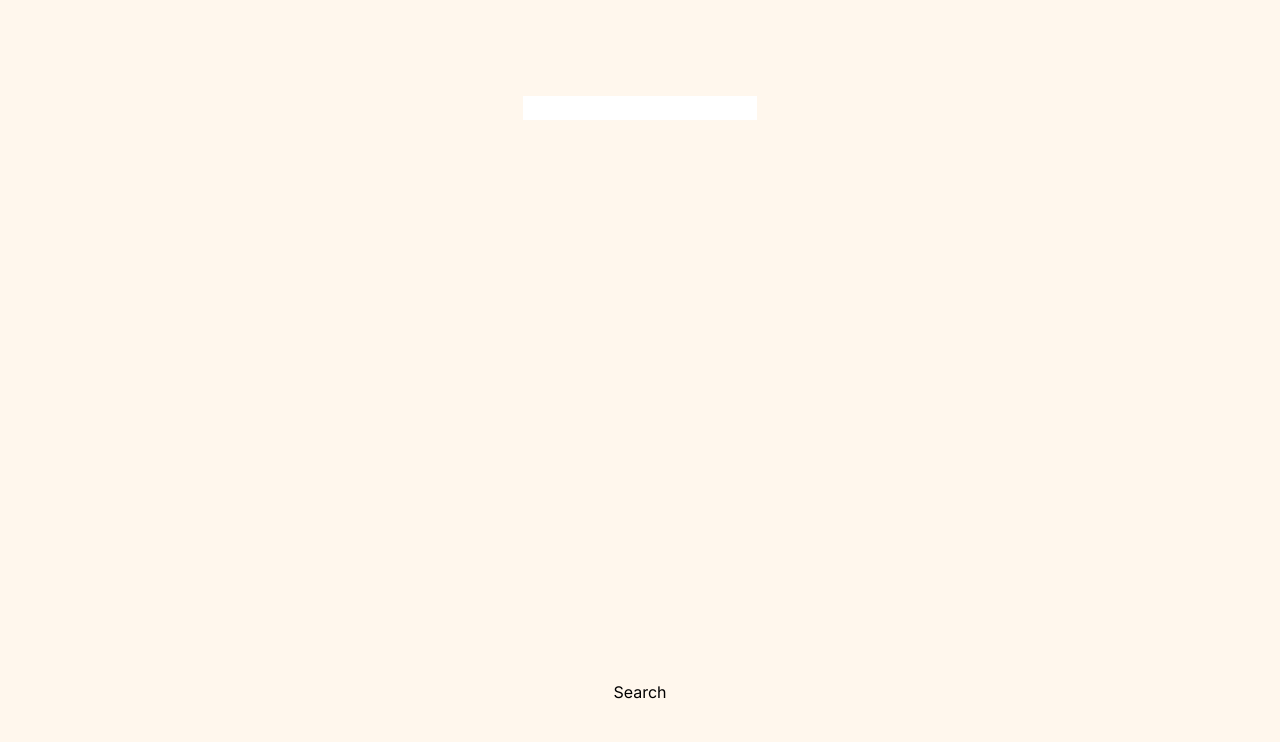
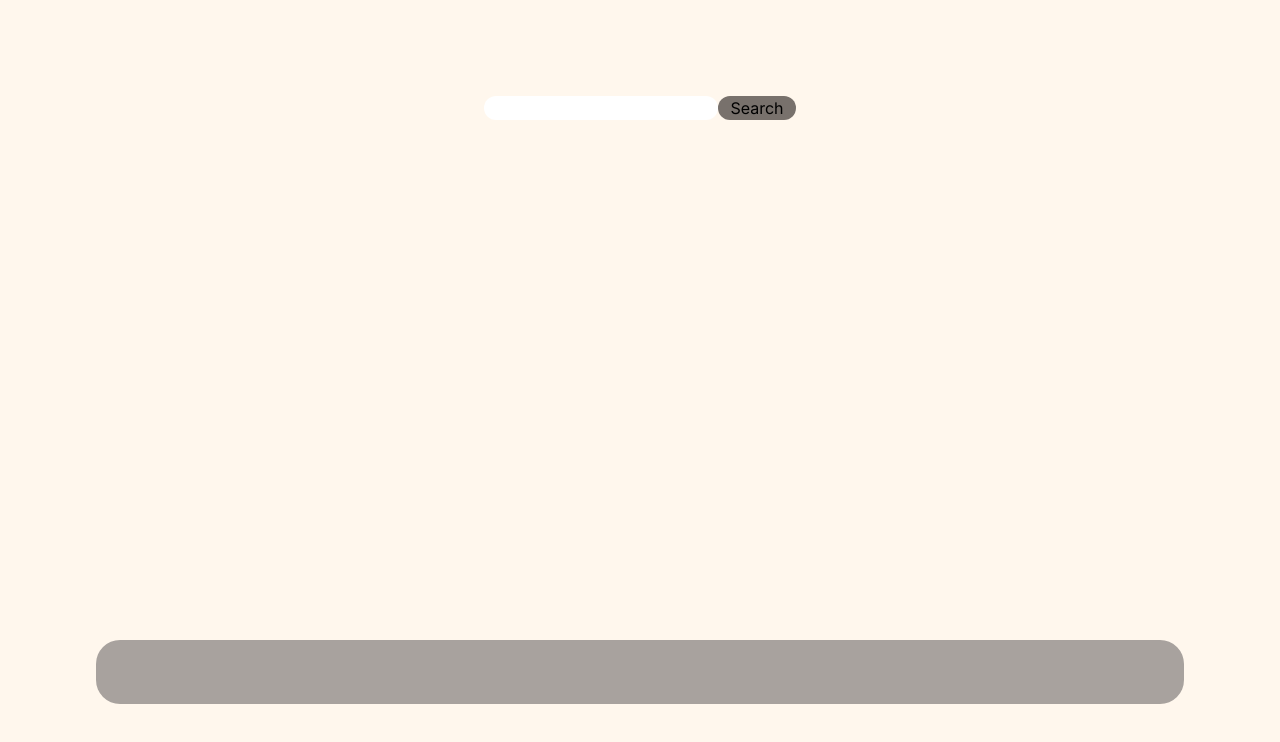
Before and after one commit to stanleyzhengs0/Espresso, a Next.js app: page / in a window 1280 px wide. Shown: the top 742 px of the page. Built offline with nearby package versions, Linux system fonts and the light colour scheme.

Commit message:
established endpoint

```diff
--- a/app/api/reviews/[cafeName]/route.js
+++ b/app/api/reviews/[cafeName]/route.js
@@ -7,10 +7,11 @@ connectToDB()
 export async function GET(req, {params}){
     const cafe = params.cafeName
 
-    console.log(cafe)
+    console.log(cafe, "PARAN")
 
     try{
-        const reviews = await Review.findOne(cafe)
+        const reviews = await Review.find({cafeName: cafe})
+        console.log(typeof(reviews))
         return NextResponse.json({success : true, data: reviews})
     }catch(error){
         return NextResponse.json({success: false, message: "No Data Found"})
--- /dev/null
+++ b/app/components/ReviewBox.js
@@ -0,0 +1,17 @@
+import React from 'react'
+
+const ReviewBox = (props) => {
+  return (
+    <div className='flex w-full p-8 rounded-3xl bg-stone-400 gap-10
+    '>
+      <div alt="reviewProfile">
+        {props.reviewerName}
+      </div>
+      <div alt ="reviewDescription">
+        {props.description}
+      </div>
+    </div>
+  )
+}
+
+export default ReviewBox
--- a/app/components/SearchField.js
+++ b/app/components/SearchField.js
@@ -11,7 +11,9 @@ const SearchField = () => {
 
   return (
     <>
+        <div className='flex'>
             <input
+            className='rounded-full'
                 onChange={(e)=>{setToSearch(e.target.value)}}
             >
 
@@ -21,11 +23,13 @@ const SearchField = () => {
                 href = {`/reviews/${toSearch}`}
             >
 
-        <button
-        >
+            <button className='bg-stone-500 rounded-full pr-3 pl-3'>
                 Search
             </button>
             </Link>
+
+        </div>
+
     </>
   )
 }
--- a/app/page.js
+++ b/app/page.js
@@ -1,4 +1,5 @@
 'use client'
+import ReviewBox from "./components/ReviewBox";
 import SearchField from "./components/SearchField";
 
 
@@ -8,6 +9,7 @@ export default function Home() {
   return (
     <main className="flex min-h-screen flex-col items-center justify-between p-24 bg-orange-50">
       <SearchField/>
+      <ReviewBox/>
 
     </main>
   );
--- a/app/reviews/[cafeName]/page.jsx
+++ b/app/reviews/[cafeName]/page.jsx
@@ -1,8 +1,11 @@
+import ReviewBox from "@/app/components/ReviewBox"
+
 async function getCafe(cafeNameParam){
+    console.log(cafeNameParam, "API CALL")
     let response = await fetch(`http://localhost:3000/api/reviews/${cafeNameParam}`,{
-        cache: "no-store",
-        method: "GET"
-    }).catch((error) => console.log("Error Fetching API"))
+        cache: 'no-store',
+        method: 'GET'
+    })
 
     response = await response.json()
 
@@ -11,16 +14,46 @@ async function getCafe(cafeNameParam){
 }
 
 export default async function viewCafe ({params}){
-    const cafe = decodeURIComponent(params.cafe)
+    const cafe = decodeURIComponent(params.cafeName).replaceAll(" ","")
+    console.log(cafe, "strip")
 
-    console.log(params, "page componenet")
-
-    const dbCafe = await getCafe(cafe)
+    const dbCafe = await getCafe(params.cafeName)
+    const reviews = dbCafe.data
 
     return(
         <>
-            HELLOW
-            {params.cafeName}
+        <div className="flex-col bg-stone-500">
+            <div className="h-80">
+                <img
+                    src = {`./lib/images/${cafe}.jpg`}
+                >
+                </img>
+            IMG
+            </div>
+
+            <div className="h-52">
+            AI DESC
+            </div>
+
+            <div>
+
+                <div className="flex-col gap-5">
+                    {reviews.map((items)=>(
+
+                    <ReviewBox reviewerName={items.reviewerName} description={items.description}/>
+                ))}
+                </div>
+
+            </div>
+
+
+        </div>
+
+
+
+
+
+
 
         </>
     )
```
Also changed, not shown: app/lib/images/ThreeJewelsCafe.jpg (added). Lines whose indentation alone changed are shown as unchanged.
